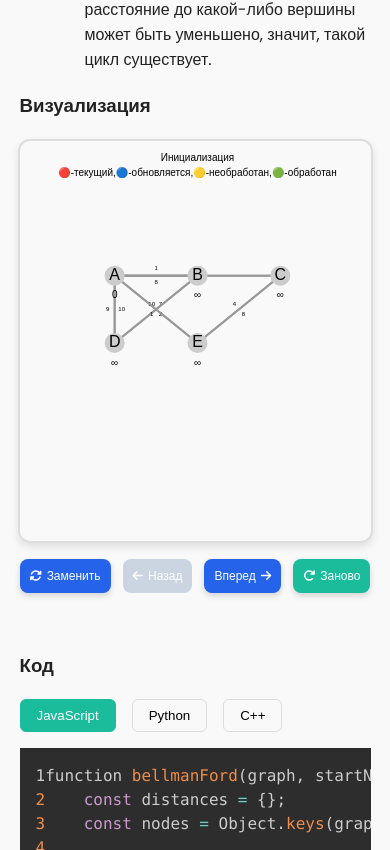
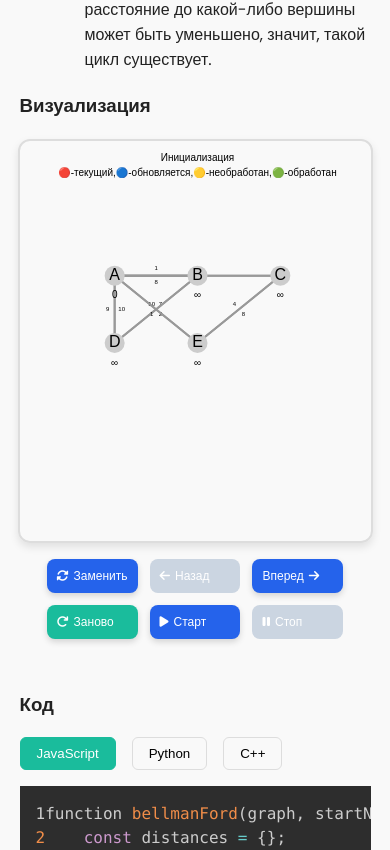
Before and after one commit to VitalyWeb/algorithms-visualizer, a React (Create React App) app: page /algo/bellman-ford in a window 390 px wide. Shown: the part 1334-2184 px from the top of the page. Built offline with nearby package versions, Linux system fonts and the light colour scheme.

Commit message:
добавлено автопроигрывание анимации с смещение кнопок

```diff
--- a/src/components/AnimationPlayer.jsx
+++ b/src/components/AnimationPlayer.jsx
@@ -1,19 +1,22 @@
 import React, { useRef, useEffect, useState } from "react";
 import { drawSort } from "../animation/logic-draw/sort-logic";
-import { drawSearch } from "../animation/logic-draw/search-logic"
+import { drawSearch } from "../animation/logic-draw/search-logic";
 import { drawGraph } from "../animation/logic-draw/graph-logic";
-import {} from "../animation/logic-draw/tree-logic";
+import { } from "../animation/logic-draw/tree-logic";
 
 import { generateRandomArray } from "../utils/generate-random-array";
-import {setupCanvas} from "../utils/setup-canvas"
+import { setupCanvas } from "../utils/setup-canvas";
 
 const AnimationPlayer = ({ animationGenerator, showArraySizeControls }) => {
   const canvasRef = useRef(null);
   const containerRef = useRef(null);
+  const intervalRef = useRef(null);
+
   const [steps, setSteps] = useState([]);
   const [currentStepIndex, setCurrentStepIndex] = useState(-1);
   const [arraySize, setArraySize] = useState(20);
   const [animationKey, setAnimationKey] = useState(0);
+  const [isPlaying, setIsPlaying] = useState(false);
 
   const draw = (state) => {
     const canvas = canvasRef.current;
@@ -29,11 +32,9 @@ const AnimationPlayer = ({ animationGenerator, showArraySizeControls }) => {
 
     if (state.array && state.target !== undefined) {
       drawSearch(ctx, width, height, state);
-    }
-    else if (state.array) {
+    } else if (state.array) {
       drawSort(ctx, width, height, state);
-    }
-    else if (state.graph) {
+    } else if (state.graph) {
       drawGraph(ctx, { width, height }, state);
     }
   };
@@ -86,7 +87,6 @@ const AnimationPlayer = ({ animationGenerator, showArraySizeControls }) => {
     resizeObserver.observe(container);
 
     window.addEventListener("resize", resizeCanvas);
-
     resizeCanvas();
 
     return () => {
@@ -96,30 +96,48 @@ const AnimationPlayer = ({ animationGenerator, showArraySizeControls }) => {
   }, [steps, currentStepIndex]);
 
   const handleStepForward = () => {
-    if (currentStepIndex < steps.length - 1) setCurrentStepIndex((prev) => prev + 1);
+    setCurrentStepIndex((prev) => {
+      if (prev < steps.length - 1) {
+        return prev + 1;
+      } else {
+        stopPlaying();
+        return prev;
+      }
+    });
   };
 
   const handleStepBackward = () => {
     if (currentStepIndex > 0) setCurrentStepIndex((prev) => prev - 1);
   };
 
-  const handleRestart = () => setCurrentStepIndex(0);
+  const handleRestart = () => {
+    stopPlaying();
+    setCurrentStepIndex(0);
+  };
 
   const handleRegenerate = () => {
-      setAnimationKey(prevKey => prevKey + 1);
+    stopPlaying();
+    setAnimationKey((prevKey) => prevKey + 1);
+  };
+
+  const startPlaying = () => {
+    if (!isPlaying) {
+      setIsPlaying(true);
+      intervalRef.current = setInterval(handleStepForward, 700);
+    }
+  };
+
+  const stopPlaying = () => {
+    setIsPlaying(false);
+    if (intervalRef.current) {
+      clearInterval(intervalRef.current);
+      intervalRef.current = null;
+    }
   };
 
   return (
-    <div
-      className="animation-player"
-      ref={containerRef}
-      style={{ width: "100%", height: "400px", position: "relative" }}
-    >
-      <canvas
-        ref={canvasRef}
-        className="canvas"
-        style={{ width: "100%", height: "100%", display: "block" }}
-      />
+    <div className="animation-player" ref={containerRef}>
+      <canvas ref={canvasRef} className="canvas"/>
 
       <div className="controls">
         {showArraySizeControls && (
@@ -134,6 +152,7 @@ const AnimationPlayer = ({ animationGenerator, showArraySizeControls }) => {
             />
           </label>
         )}
+
         <div className="buttons-controls">
           <button onClick={handleRegenerate} className="btn replace">
             <i className="fas fa-sync-alt"></i>Заменить
@@ -150,6 +169,13 @@ const AnimationPlayer = ({ animationGenerator, showArraySizeControls }) => {
           <button onClick={handleRestart} className="btn restart">
             <i className="fas fa-redo"></i>Заново
           </button>
+
+          <button onClick={startPlaying} disabled={isPlaying} className="btn play">
+            <i className="fas fa-play"></i>Старт
+          </button>
+          <button onClick={stopPlaying} disabled={!isPlaying} className="btn stop">
+            <i className="fas fa-pause"></i>Стоп
+          </button>
         </div>
       </div>
     </div>
--- a/src/styles/animation-player.css
+++ b/src/styles/animation-player.css
@@ -3,13 +3,23 @@
   flex-direction: column;
   align-items: center;
   gap: 1rem;
-  margin-bottom: 5rem;
+  width: 100%;
+  height: 400px;
+  position: "relative";
+}
+
+.algo__animation {
+  height: 500px;
+  margin-bottom: 1rem;
 }
 
 .canvas {
   border: 2px solid #ddd;
   border-radius: 12px;
   box-shadow: 0 4px 8px rgba(0, 0, 0, 0.1);
+  width: 100%;
+  height: 100%;
+  display: "block";
 }
 
 .controls {
--- a/src/styles/media.css
+++ b/src/styles/media.css
@@ -2,26 +2,41 @@
   .header__container {
     flex-direction: column;
     align-items: center;
-
   }
 
   .header__nav {
     margin-top: 0.5rem;
   }
+}
 
-  .algo__code {
-    margin-top: 7rem;
+@media (max-width: 550px) {
+  .buttons-controls {
+    display: grid !important;
+    grid-template-columns: repeat(3, 1fr);
+    gap: 8px;
+    justify-items: center;
+  }
+
+  .buttons-controls .btn {
+    width: 100%;
+    max-width: 130px;
+  }
+
+  .algo__animation {
+    padding-bottom: 2rem;
   }
 }
 
 @media (max-width: 350px) {
-   .buttons-controls {
-    flex-wrap: wrap;
-    justify-content: center;
-    gap: 8px;
+  .buttons-controls {
+    display: grid !important;
+    grid-template-columns: repeat(3, 1fr);
+    gap: 4px;
+    justify-items: center;
   }
 
   .buttons-controls .btn {
-    flex: 1 1 45%;
-    max-width: 150px;
-  }}
+    width: 100%;
+    max-width: 100px;
+  }
+}
```
Lines whose indentation alone changed are shown as unchanged.
